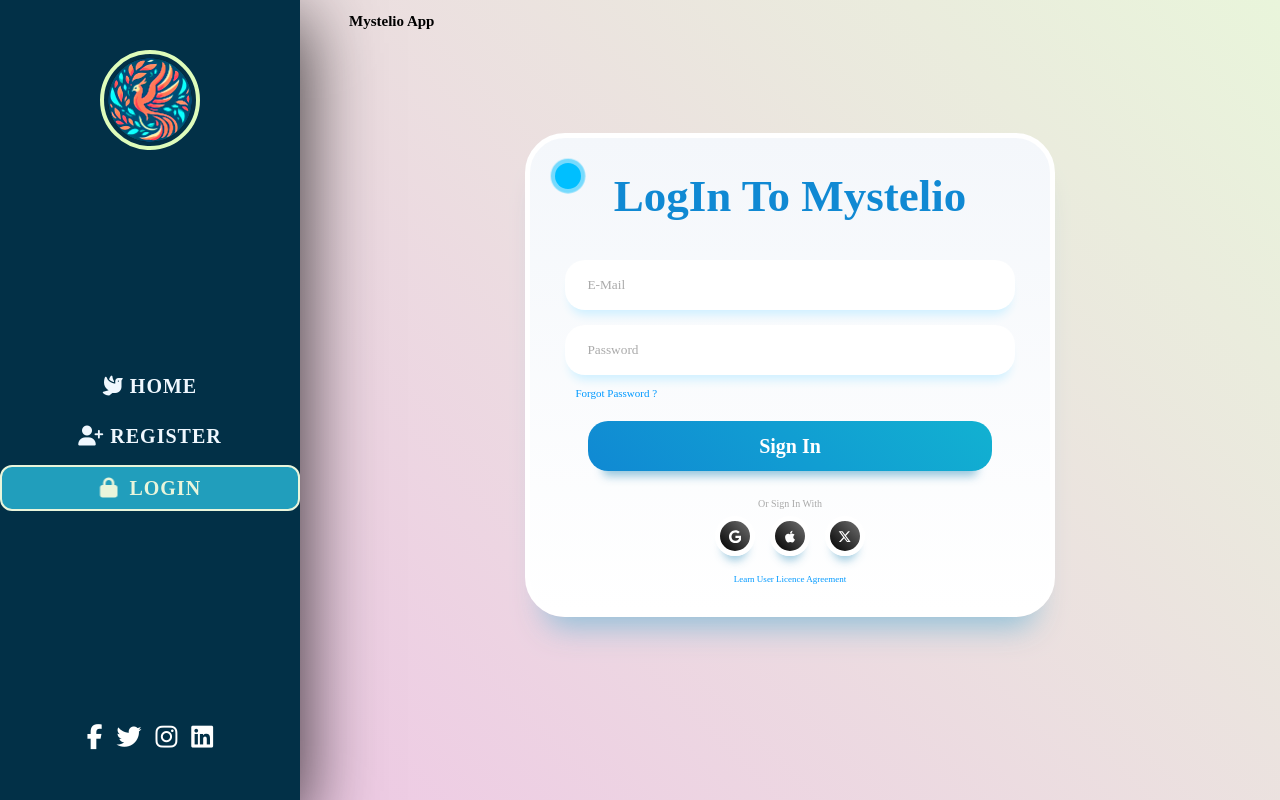
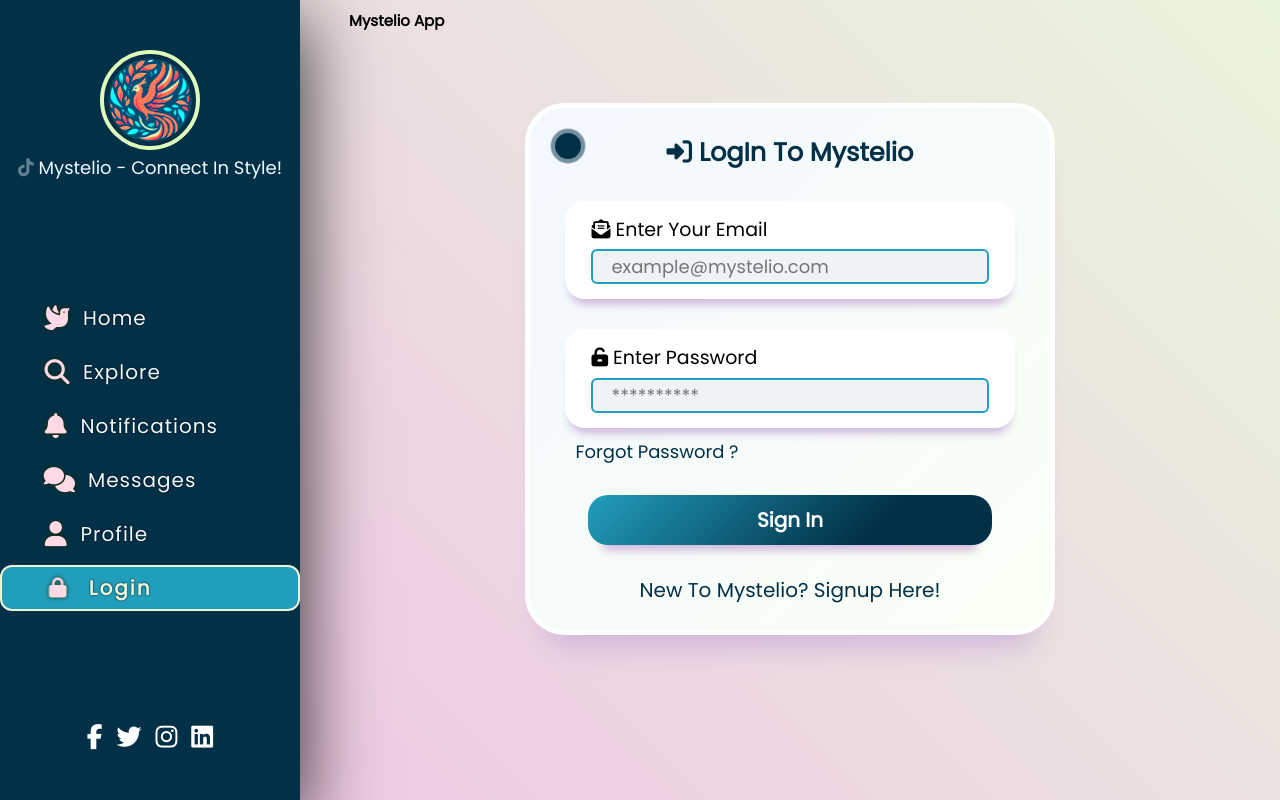
Before and after one commit to rajgopalhota/Mystelio, a React (Create React App) app in the folder mystelio-client/: page /login in a window 1280 px wide. Built offline with nearby package versions, Linux system fonts and the light colour scheme.

Commit message:
Login/Signup

```diff
--- a/mystelio-client/src/Components/Login.js
+++ b/mystelio-client/src/Components/Login.js
@@ -1,69 +1,39 @@
 import React from "react";
+import {Link} from "react-router-dom";
 
 const Login = () => {
   return (
     <div className="login">
-      <div class="container">
-        <div class="heading"><h1 className="title">LogIn to Mystelio</h1></div>
-        <form class="form" action="">
-          <input
-            placeholder="E-mail"
-            id="email"
-            name="email"
-            type="email"
-            class="input"
-            required=""
-          />
-          <input
-            placeholder="Password"
-            id="password"
-            name="password"
-            type="password"
-            class="input"
-            required=""
-          />
-          <span class="forgot-password">
-            <a href="#">Forgot Password ?</a>
+      <div className="container">
+        <div className="heading">
+          <h1 className="title"><i className="fa-solid fa-right-to-bracket"></i>&nbsp;LogIn to Mystelio</h1>
+        </div>
+        <form className="form" action="">
+          <div className="input-box">
+            <label><i className="fa-solid fa-envelope-open-text"></i>&nbsp;Enter Your email</label>
+            <input
+              required=""
+              placeholder="example@mystelio.com"
+              type="email"
+            />
+          </div>
+          <div className="input-box">
+            <label><i className="fa-solid fa-unlock-keyhole"></i>&nbsp;Enter Password</label>
+            <input
+              required=""
+              placeholder="**********"
+              type="password"
+            />
+          </div>
+
+          <span className="forgot-password">
+            <a href="/">Forgot Password ?</a>
           </span>
-          <input value="Sign In" type="submit" class="login-button" />
+          <input value="Sign In" type="submit" className="login-button" />
         </form>
-        <div class="social-account-container">
-          <span class="info">Or Sign in with</span>
-          <div class="social-accounts">
-            <button class="social-button google">
-              <svg
-                viewBox="0 0 488 512"
-                height="1em"
-                xmlns="http://www.w3.org/2000/svg"
-                class="svg"
-              >
-                <path d="M488 261.8C488 403.3 391.1 504 248 504 110.8 504 0 393.2 0 256S110.8 8 248 8c66.8 0 123 24.5 166.3 64.9l-67.5 64.9C258.5 52.6 94.3 116.6 94.3 256c0 86.5 69.1 156.6 153.7 156.6 98.2 0 135-70.4 140.8-106.9H248v-85.3h236.1c2.3 12.7 3.9 24.9 3.9 41.4z"></path>
-              </svg>
-            </button>
-            <button class="social-button apple">
-              <svg
-                viewBox="0 0 384 512"
-                height="1em"
-                xmlns="http://www.w3.org/2000/svg"
-                class="svg"
-              >
-                <path d="M318.7 268.7c-.2-36.7 16.4-64.4 50-84.8-18.8-26.9-47.2-41.7-84.7-44.6-35.5-2.8-74.3 20.7-88.5 20.7-15 0-49.4-19.7-76.4-19.7C63.3 141.2 4 184.8 4 273.5q0 39.3 14.4 81.2c12.8 36.7 59 126.7 107.2 125.2 25.2-.6 43-17.9 75.8-17.9 31.8 0 48.3 17.9 76.4 17.9 48.6-.7 90.4-82.5 102.6-119.3-65.2-30.7-61.7-90-61.7-91.9zm-56.6-164.2c27.3-32.4 24.8-61.9 24-72.5-24.1 1.4-52 16.4-67.9 34.9-17.5 19.8-27.8 44.3-25.6 71.9 26.1 2 49.9-11.4 69.5-34.3z"></path>
-              </svg>
-            </button>
-            <button class="social-button twitter">
-              <svg
-                viewBox="0 0 512 512"
-                height="1em"
-                xmlns="http://www.w3.org/2000/svg"
-                class="svg"
-              >
-                <path d="M389.2 48h70.6L305.6 224.2 487 464H345L233.7 318.6 106.5 464H35.8L200.7 275.5 26.8 48H172.4L272.9 180.9 389.2 48zM364.4 421.8h39.1L151.1 88h-42L364.4 421.8z"></path>
-              </svg>
-            </button>
-          </div>
-        </div>
-        <span class="agreement">
-          <a href="#">Learn user licence agreement</a>
+
+        <span className="agreement">
+          <Link to="/register">New to Mystelio? Signup Here!</Link>
         </span>
       </div>
     </div>
--- a/mystelio-client/src/Components/Sidebar.js
+++ b/mystelio-client/src/Components/Sidebar.js
@@ -19,12 +19,41 @@
       <header className={`${menu ? "smallact" : ""}`}>
         <Link to="/" className="logo">
           <img src={logo} alt="Logo" className="logo-image" />
+          <div className="quote">
+            <p><i className="fa-brands fa-tiktok fa-fade"></i>&nbsp;Mystelio - Connect in style!</p>
+          </div>
         </Link>
-
         <nav className="navbar">
-          <NavLink to="/"><i class="fa-solid fa-dove"></i>&nbsp;home</NavLink>
-          <NavLink to="/register"><i class="fa-solid fa-user-plus"></i>&nbsp;Register</NavLink>
-          <NavLink to="/login"><i class="fa-solid fa-lock fa-flip"></i>&nbsp; Login</NavLink>
+          <NavLink to="/">
+            <span>
+              <i className="fa-solid fa-dove"></i>home
+            </span>
+          </NavLink>
+          <NavLink to="/explore">
+            <span>
+              <i className="fa-solid fa-magnifying-glass"></i>explore
+            </span>
+          </NavLink>
+          <NavLink to="/notifications">
+            <span>
+              <i className="fa-solid fa-bell"></i>notifications
+            </span>
+          </NavLink>
+          <NavLink to="/messages">
+            <span>
+              <i className="fa-solid fa-comments"></i>messages
+            </span>
+          </NavLink>
+          <NavLink to="/profile">
+            <span>
+              <i className="fa-solid fa-user"></i>profile
+            </span>
+          </NavLink>
+          <NavLink to="/login">
+            <span>
+              <i className="fa-solid fa-lock fa-flip"></i> Login
+            </span>
+          </NavLink>
         </nav>
 
         <div className="follow">
--- a/mystelio-client/src/Components/Signup.js
+++ b/mystelio-client/src/Components/Signup.js
@@ -1,51 +1,50 @@
 import React from "react";
+import {Link} from "react-router-dom"
 
 const Signup = () => {
   return (
     <div className="login register">
-      <div class="container">
-      <div class="heading"><h1 className="title">Register to Mystelio</h1></div>
-        <form class="form" action="#">
-          <div class="input-box">
-            <label>Full Name</label>
+      <div className="container">
+      <div className="heading"><h1 className="title"><i className="fa-solid fa-user-plus"></i>&nbsp;Register to Mystelio</h1></div>
+        <form className="form" action="#">
+          <div className="input-box">
+            <label><i className="fa-solid fa-signature"></i>&nbsp;Full Name</label>
             <input required="" placeholder="Enter full name" type="text" />
           </div>
-          <div class="column">
-            <div class="input-box">
-              <label>Phone Number</label>
+          <div className="column">
+            <div className="input-box">
+              <label><i className="fa-solid fa-phone"></i>&nbsp;Phone Number</label>
               <input
                 required=""
                 placeholder="Enter phone number"
                 type="telephone"
               />
             </div>
-            <div class="input-box">
-              <label>Birth Date</label>
+            <div className="input-box">
+              <label><i className="fa-solid fa-cake-candles"></i>&nbsp;Birth Date</label>
               <input required="" placeholder="Enter birth date" type="date" />
             </div>
           </div>
-          <div class="gender-box">
-            <label>Gender</label>
-            <div class="gender-option">
-              <div class="gender">
-                <input name="gender" id="check-male" type="radio" />
-                <label for="check-male">Male</label>
-              </div>
-              <div class="gender">
-                <input name="gender" id="check-female" type="radio" />
-                <label for="check-female">Female</label>
-              </div>
-              <div class="gender">
-                <input name="gender" id="check-other" type="radio" />
-                <label for="check-other">Prefer not to say</label>
-              </div>
+          <div className="column">
+            <div className="input-box">
+              <label><i className="fa-solid fa-key"></i>&nbsp;Enter Password</label>
+              <input
+                required=""
+                placeholder="Enter password"
+                type="password"
+              />
+            </div>
+            <div className="input-box">
+              <label><i className="fa-solid fa-key"></i>&nbsp;Re Enter Password</label>
+              <input required="" placeholder="Re Enter Password" type="password" />
             </div>
           </div>
-          <div class="input-box address">
-            <label>Address</label>
-            <input required="" placeholder="Enter street address" type="text" />
-            <div class="column">
-              <div class="select-box">
+
+          <div className="input-box address">
+            <label><i className="fa-solid fa-folder-open"></i>&nbsp;Additional Details</label>
+            <input required="" placeholder="Enter Email address" type="email" />
+            <div className="column">
+              <div className="select-box">
                 <select>
                   <option hidden="">Country</option>
                   <option>USA</option>
@@ -58,6 +57,9 @@
             </div>
           </div>
           <button className="login-button">Submit</button>
+          <span className="agreement">
+          <Link to="/login">Already a user? Login Here!</Link>
+        </span>
         </form>
       </div>
     </div>
--- a/mystelio-client/src/Styles/App.css
+++ b/mystelio-client/src/Styles/App.css
@@ -1,3 +1,5 @@
+@import url('https://fonts.googleapis.com/css2?family=Poppins&display=swap');
+
 :root {
   --thistle: #cdb4dbff;
   --fairy-tale: #ffc8ddff;
@@ -13,7 +15,7 @@
   scroll-behavior: smooth;
 }
 * {
-  font-family: "Roboto Slab", serif;
+  font-family: 'Poppins', sans-serif;
   margin: 0;
   padding: 0;
   box-sizing: border-box;
--- a/mystelio-client/src/Styles/Sidebar.css
+++ b/mystelio-client/src/Styles/Sidebar.css
@@ -1,7 +1,9 @@
 .active{
-  border: 2px solid var(--bg-2);
+  border: 2px solid var(--bg-2) !important;
   background-color: var(--blue-green);
   color: var(--bg-2) !important;
+  letter-spacing: 2px !important;
+  font-weight: 600;
 }
 
 header::-webkit-scrollbar {
@@ -11,7 +13,7 @@
 header {
   position: fixed;
   top: 0;
-  font-weight: 700;
+  font-weight: 500;
   left: 0;
   bottom: 0;
   display: flex;
@@ -28,11 +30,13 @@
 }
 
 header .logo {
-  display: flex;
   align-items: center;
   text-transform: uppercase;
 }
-
+header .quote{
+  color: aliceblue;
+  font-size: 1.8rem;
+}
 header .logo img {
   width: 100px;
   border-radius: 50%;
@@ -47,6 +51,8 @@
 
 .navbar{
   width: 100%;
+  text-align: left;
+  text-shadow: 0 0 2px black;
 }
 
 header .navbar a {
@@ -59,9 +65,18 @@
   padding: 6px 0;
   border-radius: 12px;
   color: aliceblue;
-  margin: 8px 0;
+  margin: 8px 0px;
+  border: 2px solid transparent;
 }
-
+header .navbar span{
+  margin: 0 30px;
+}
+header .navbar i{
+  margin: 0 15px;
+  color: rgb(255, 217, 230);
+  text-shadow: 0 0 4px rgb(27, 46, 0);
+  transform: scale(1.25);
+}
 header .navbar a:hover {
   transition: all 0.2s linear;
   background-color: var(--blue-green);
--- a/mystelio-client/src/Styles/UiVerse.css
+++ b/mystelio-client/src/Styles/UiVerse.css
@@ -14,10 +14,10 @@
   content: "";
   height: 26px;
   width: 26px;
-  z-index: 999;
+  z-index: 2;
   border-radius: 50%;
   left: 25px;
-  background-color: #00bfff;
+  background-color: var(--prussian-blue);
 }
 
 .login .container {
@@ -26,37 +26,26 @@
   max-width: 60%;
   background: #f8f9fd;
   background: linear-gradient(
-    0deg,
-    rgb(255, 255, 255) 0%,
-    rgb(244, 247, 251) 100%
+    -45deg,
+    rgb(249, 255, 244) 0%,
+    rgb(243, 248, 255) 100%
   );
   border-radius: 40px;
-  margin-top: 10rem;
+  margin-top: 7rem;
   padding: 25px 35px;
   border: 5px solid rgb(255, 255, 255);
-  box-shadow: rgba(133, 189, 215, 0.8784313725) 0px 30px 30px -20px;
+  box-shadow: var(--thistle) 0px 30px 30px -20px;
 }
 
 .login .heading {
   text-align: center;
   font-weight: 900;
-  font-size: 30px;
-  color: rgb(16, 137, 211);
+  font-size: 1.7rem;
+  color: var(--prussian-blue);
 }
 
 .login .form {
   margin-top: 20px;
-}
-
-.login .form .input {
-  width: 100%;
-  background: white;
-  border: none;
-  padding: 15px 20px;
-  border-radius: 20px;
-  margin-top: 15px;
-  box-shadow: #cff0ff 0px 10px 10px -5px;
-  border-inline: 2px solid transparent;
 }
 
 .login .form .input::-moz-placeholder {
@@ -67,11 +56,6 @@
   color: rgb(170, 170, 170);
 }
 
-.login .form .input:focus {
-  outline: none;
-  border-inline: 2px solid #12b1d1;
-}
-
 .login .form .forgot-password {
   display: block;
   margin-top: 10px;
@@ -79,8 +63,8 @@
 }
 
 .login .form .forgot-password a {
-  font-size: 11px;
-  color: #0099ff;
+  font-size: 1.8rem;
+  color: var(--prussian-blue);
   text-decoration: none;
 }
 
@@ -91,72 +75,27 @@
   width: 90%;
   font-weight: bold;
   background: linear-gradient(
-    45deg,
-    rgb(16, 137, 211) 0%,
-    rgb(18, 177, 209) 100%
+    -45deg,
+    var(--prussian-blue) 30%,
+    var(--blue-green) 100%
   );
   color: white;
   padding-block: 10px;
-  margin: 20px auto;
+  margin: 30px auto;
   border-radius: 20px;
-  box-shadow: rgba(133, 189, 215, 0.8784313725) 0px 20px 10px -15px;
+  box-shadow: var(--thistle) 0px 20px 10px -15px;
   border: none;
   transition: all 0.2s ease-in-out;
 }
 
 .form .login-button:hover {
   transform: scale(1.03);
-  box-shadow: rgba(133, 189, 215, 0.8784313725) 0px 23px 10px -20px;
+  box-shadow: var(--thistle) 0px 23px 10px -20px;
 }
 
 .form .login-button:active {
   transform: scale(0.95);
-  box-shadow: rgba(133, 189, 215, 0.8784313725) 0px 15px 10px -10px;
-}
-
-.login .social-account-container {
-  margin-top: 25px;
-}
-
-.login .social-account-container .info {
-  display: block;
-  text-align: center;
-  font-size: 10px;
-  color: rgb(170, 170, 170);
-}
-
-.login .social-account-container .social-accounts {
-  width: 100%;
-  display: flex;
-  justify-content: center;
-  gap: 15px;
-  margin-top: 5px;
-}
-
-.login .social-account-container .social-accounts .social-button {
-  background: linear-gradient(45deg, rgb(0, 0, 0) 0%, rgb(112, 112, 112) 100%);
-  border: 5px solid white;
-  padding: 5px;
-  border-radius: 50%;
-  width: 40px;
-  aspect-ratio: 1;
-  display: grid;
-  place-content: center;
-  box-shadow: rgba(133, 189, 215, 0.8784313725) 0px 12px 10px -8px;
-  transition: all 0.2s ease-in-out;
-}
-
-.login .social-account-container .social-accounts .social-button .svg {
-  fill: white;
-  margin: auto;
-}
-
-.login .social-account-container .social-accounts .social-button:hover {
-  transform: scale(1.2);
-}
-
-.login .social-account-container .social-accounts .social-button:active {
-  transform: scale(0.9);
+  box-shadow: var(--thistle) 0px 15px 10px -10px;
 }
 
 .login .agreement {
@@ -167,40 +106,42 @@
 
 .login .agreement a {
   text-decoration: none;
-  color: #0099ff;
-  font-size: 9px;
+  color: var(--prussian-blue);
+  font-size: 2rem;
 }
 
 .register .container {
-  margin-top: 10rem;
-  position: relative;
   max-width: 100%;
   width: 100%;
-  background: #f8f9fd;
-  background: linear-gradient(
-    0deg,
-    rgb(255, 255, 255) 0%,
-    rgb(244, 247, 251) 100%
-  );
-  border-radius: 40px;
-  margin-top: 10rem;
-  padding: 25px 35px;
-  border: 5px solid rgb(255, 255, 255);
-  box-shadow: rgba(133, 189, 215, 0.8784313725) 0px 30px 30px -20px;
+  margin-top: 2.9rem;
 }
 
 .login .container .form {
   margin-top: 15px;
 }
-
+input{
+  text-transform: none !important;
+}
 .login .form .input-box {
   width: 100%;
-  margin-top: 10px;
+  background: white;
+  border: none;
+  padding: 15px 20px;
+  text-transform: none !important;
+  border-radius: 20px;
+  margin-top: 3rem;
+  box-shadow: var(--thistle) 0px 10px 10px -5px;
+  border-inline: 6px solid transparent;
+}
+
+.login .form .input-box:focus-within{
+  outline: none;
+  border-inline: 6px solid var(--prussian-blue);
 }
 
 .login .input-box label {
   color: #000;
-  font-size: 2rem;
+  font-size: 1.9rem;
 }
 
 .login .form :where(.input-box input, .select-box) {
@@ -209,12 +150,12 @@
   width: 100%;
   outline: none;
   font-size: 1.8rem;
-  color: #808080;
+  color: #373737;
   margin-top: 5px;
-  border: 1px solid #ee4e34;
+  border: 2px solid var(--blue-green);
   border-radius: 6px;
-  padding: 0 15px;
-  background: #fcedda;
+  padding: 0px 18px;
+  background: #eef4f5;
 }
 
 .login .input-box input:focus {
@@ -224,33 +165,6 @@
 .login .form .column {
   display: flex;
   column-gap: 15px;
-}
-
-.login .form .gender-box {
-  margin-top: 10px;
-}
-
-.login .form :where(.gender-option, .gender) {
-  display: flex;
-  align-items: center;
-  column-gap: 50px;
-  flex-wrap: wrap;
-}
-
-.login .form .gender {
-  column-gap: 5px;
-}
-
-.login .gender input {
-  accent-color: #ee4e34;
-}
-
-.login .form :where(.gender input, .gender label) {
-  cursor: pointer;
-}
-
-.login .gender label {
-  color: #000;
 }
 
 .login .address :where(input, .select-box) {
@@ -264,7 +178,7 @@
   border: none;
   color: #808080;
   font-size: 1.9rem;
-  background: #fcedda;
+  background: #eef4f5;
 }
 
 
@@ -281,9 +195,19 @@
   }
 }
 
+input:focus-within{
+  border: 2px solid var(--ut-orange) !important;
+}
 /* media queries */
 @media (max-width: 991px) {
   .login .container {
-    max-width: 93%;
+    max-width: 98%;
+    padding: 18px 2px;
+  }
+  .login .form :where(.input-box input, .select-box) {
+    font-size: 1.4rem;
+  }
+  .login .form .column {
+    flex-direction: column;
   }
 }
```
Also changed, not shown: mystelio-client/src/Components/Unused.txt (added), 1 other file (tests, documents, lock files or other folders).
